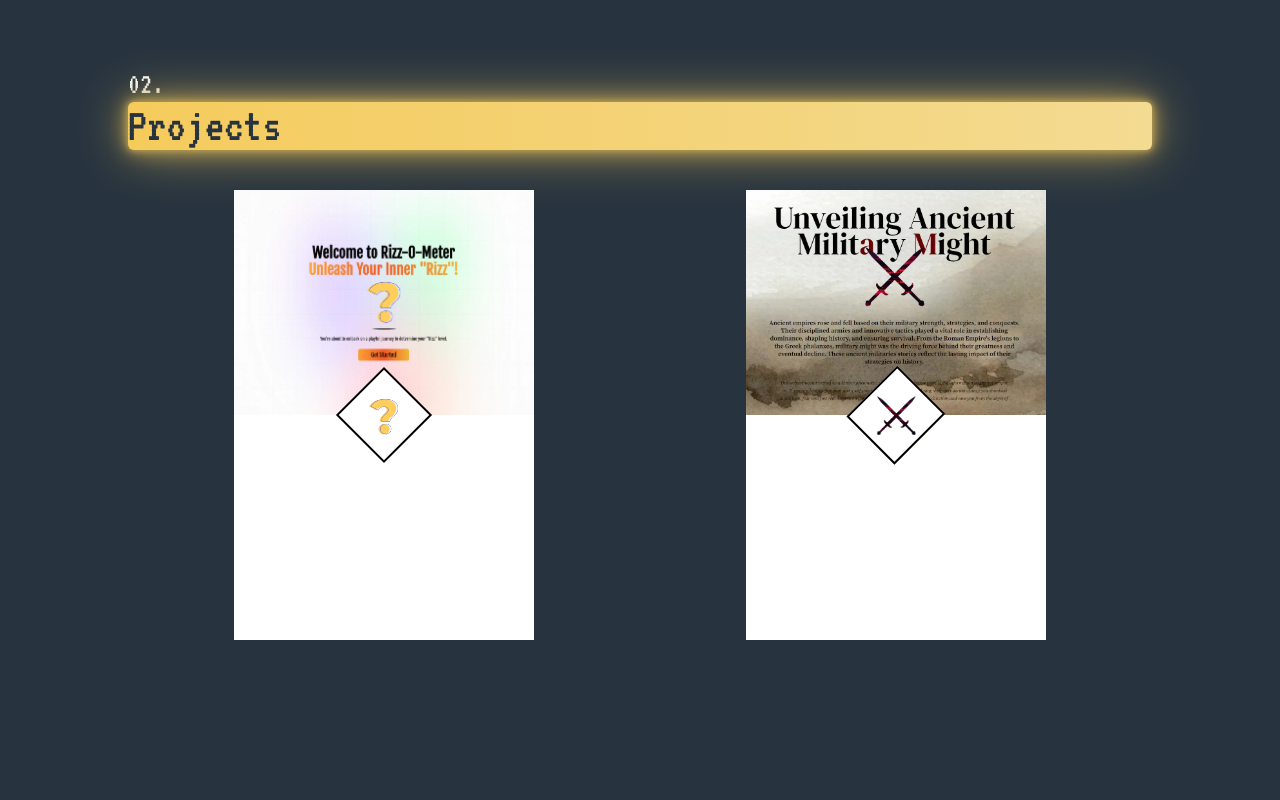
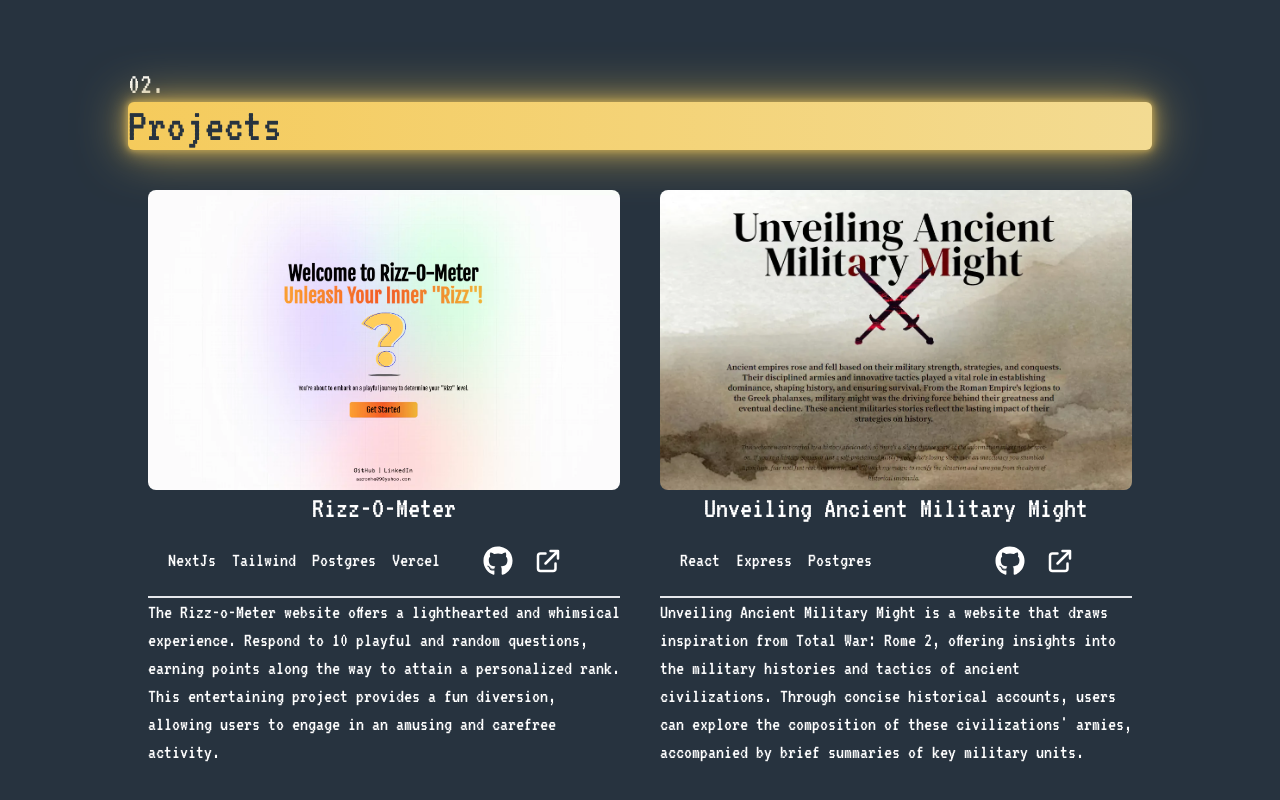
Before and after one commit to AaronHe09/portfolio, a Next.js app in the folder portfolio/: page / in a window 1280 px wide. Shown: the part 1682-2482 px from the top of the page. Before the commit the page ends 2402 px from the top, so only its background shows below. Built offline with nearby package versions, Linux system fonts and the light colour scheme.

Commit message:
added projects

```diff
--- a/portfolio/components/Project.tsx
+++ b/portfolio/components/Project.tsx
@@ -1,33 +1,87 @@
-import React from "react";
 import Image from "next/image";
+import { FaGithub } from "react-icons/fa";
+import { HiOutlineExternalLink } from "react-icons/hi";
 
-const images = ["question", "sword"];
+const images = [
+  {
+    image: "question",
+    title: "Rizz-O-Meter",
+    live: "https://rizz-o-meter.vercel.app/",
+    github: "https://github.com/AaronHe09/rizz-o-meter",
+    desc: "The Rizz-o-Meter website offers a lighthearted and whimsical experience. Respond to 10 playful and random questions, earning points along the way to attain a personalized rank. This entertaining project provides a fun diversion, allowing users to engage in an amusing and carefree activity.",
+    lang: ["NextJs", "Tailwind", "Postgres", "Vercel"],
+  },
+  {
+    image: "sword",
+    title: "Unveiling Ancient Military Might",
+    live: "https://unveiling-ancient-military-might.aaronhe.online/",
+    github: "https://github.com/AaronHe09/Unveiling-Ancient-Military-Might",
+    desc: "Unveiling Ancient Military Might is a website that draws inspiration from Total War: Rome 2, offering insights into the military histories and tactics of ancient civilizations. Through concise historical accounts, users can explore the composition of these civilizations' armies, accompanied by brief summaries of key military units.",
+    lang: ["React", "Express", "Postgres"],
+  },
+];
 
 const Project = () => {
+  const gitHubLink = (github: string) => {
+    return (
+      <div>
+        <a href={github}>
+          <FaGithub style={{ width: "30px", height: "auto", color: "white" }} />
+        </a>
+      </div>
+    );
+  };
+
+  const liveLink = (live: string) => {
+    return (
+      <div>
+        <a href={live}>
+          <HiOutlineExternalLink
+            style={{ width: "30px", height: "auto", color: "white" }}
+          />
+        </a>
+      </div>
+    );
+  };
+
+  const mapLang = (lang: string[]) => {
     return (
       <>
-      {images.map((image) => {
+        {lang.map((lan) => {
+          return <span className="text-xl text-white">{lan}</span>;
+        })}
+      </>
+    );
+  };
+
   return (
-          <article className="basis-full md:basis-1/2 mb-10">
-            <div className=" max-w-[300px] h-[450px] bg-white m-auto relative">
-              <div className="h-1/2 relative">
+    <>
+      {images.map((img) => {
+        const { image, title, live, github, desc, lang } = img;
+        return (
+          <article className=" basis-full md:basis-[calc(50%_-_40px)] flex flex-col items-center card-gradient rounded-lg">
+            <div className="h-[300px] w-full relative rounded-lg overflow-hidden">
               <Image
                 src={`/${image}-background.webp`}
                 alt="background"
-                  fill={true}
+                layout="fill"
                 objectFit="cover"
-                  style={{ position: "absolute", top: 0, left: 0 }}
               />
             </div>
-              <div className="absolute top-1/2 left-1/2 transform -translate-x-1/2 -translate-y-1/2 border-solid border-black border-2 p-3 rotate-45 bg-white">
-                <Image
-                  src={`/${image}.webp`}
-                  alt={`/${image} project`}
-                  width={40}
-                  height={40}
-                  className=" -rotate-45"
-                />
+            <div className="w-full border-b-2">
+              <h3 className="text-3xl text-white text-center">{title}</h3>
+              <div className="flex">
+                <div className="p-5 basis-2/3 flex flex-wrap gap-4">
+                  {mapLang(lang)}
                 </div>
+                <div className="p-5 basis-1/3 flex gap-5">
+                  {gitHubLink(github)}
+                  {liveLink(live)}
+                </div>
+              </div>
+            </div>
+            <div>
+              <p className="text-xl text-white">{desc}</p>
             </div>
           </article>
         );
--- a/portfolio/components/Projects.tsx
+++ b/portfolio/components/Projects.tsx
@@ -38,7 +38,7 @@ const Projects = () => {
           Projects
         </motion.span>
       </h2>
-      <motion.div className="flex flex-wrap mt-10">
+      <motion.div className="flex flex-wrap justify-center items-center mt-10 gap-10">
         <Project />
       </motion.div>
     </div>
```
Also changed, not shown: portfolio/public/question.webp (deleted), portfolio/public/sword.webp (deleted). Lines whose indentation alone changed are shown as unchanged.
